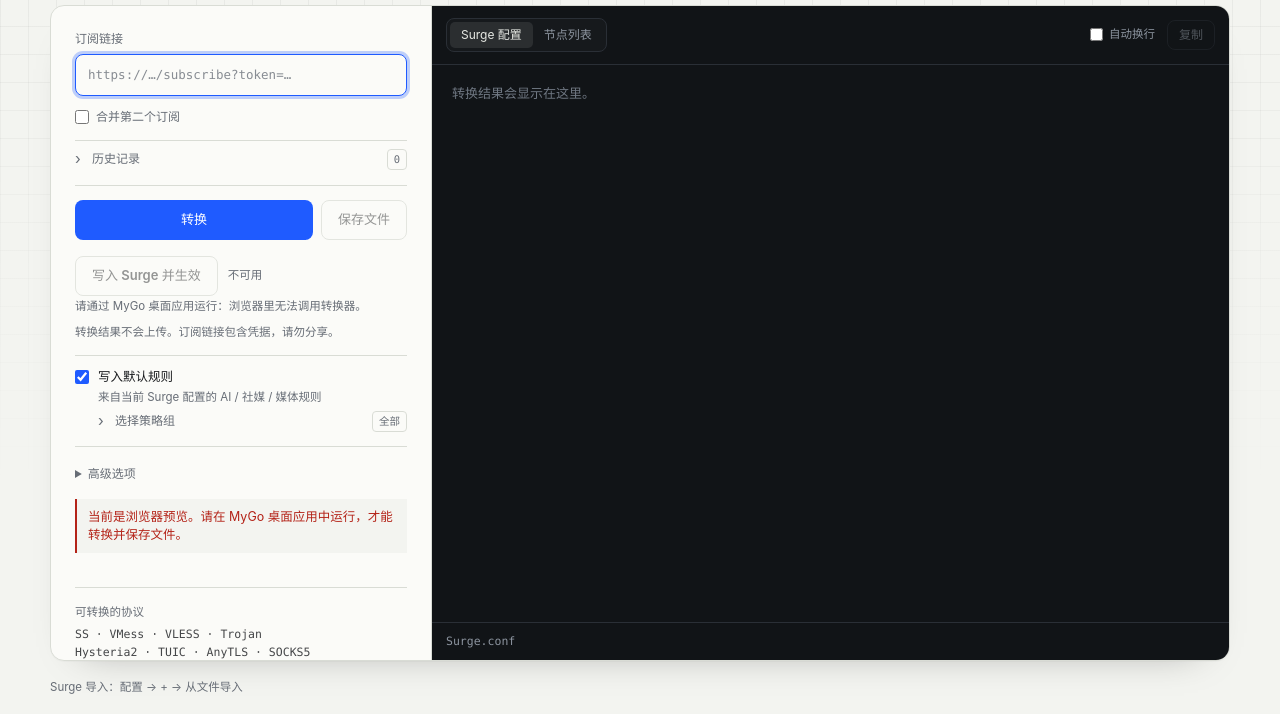
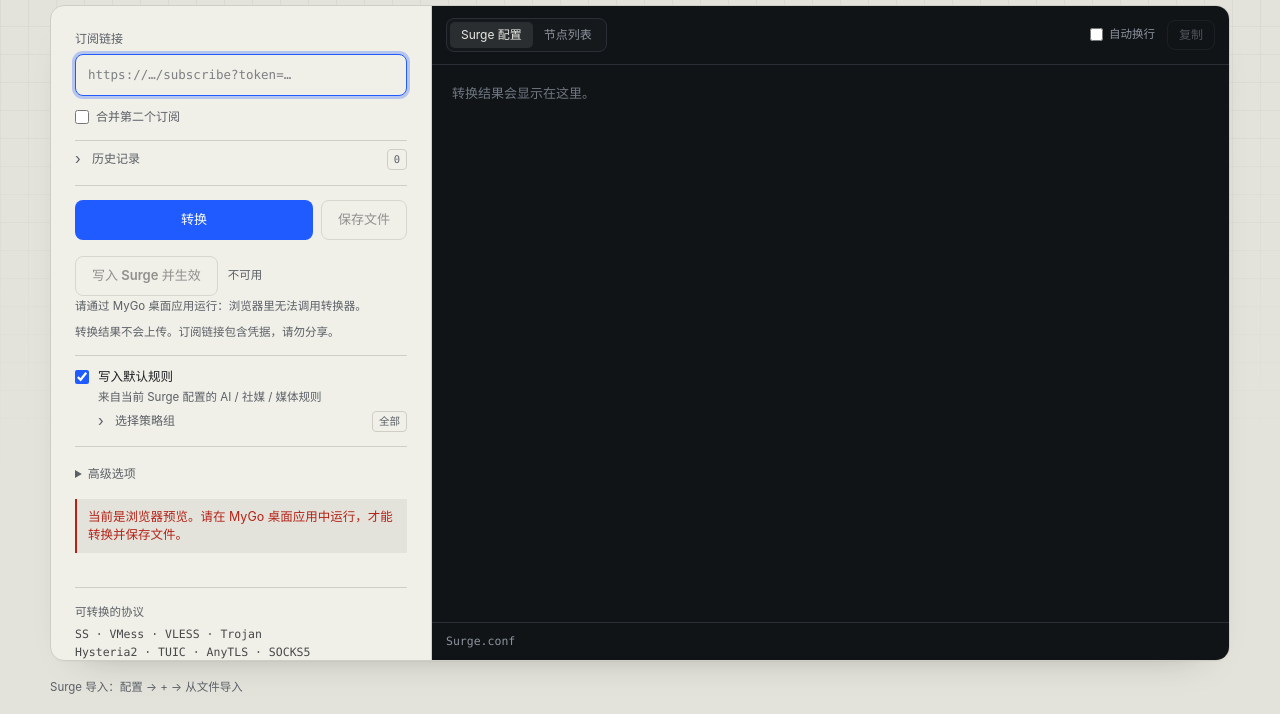
Before and after one commit to yesvichu/sub2surge, a plain HTML site: page desktop/web/index.html in a window 1280 px wide. Shown: the part 86-800 px from the top of the page. Drawn offline with Linux system fonts and the light colour scheme.

Commit message:
desktop: soften the light theme
The light palette used near-white surfaces (#fbfbf8 panels on #f3f4f0) with a
faint blue cast, which read as a large glare on a bright display.

Surfaces are now a warmer, dimmer off-white: #f0efe8 panels on #e4e3db, with
lines to match. Measured over the sidebar and page background, perceived
luminance drops from 237.7 to 225.4 of 255, and the cast goes from slightly
blue (235,238,241) to neutral (224,226,225).

Muted text was darkened at the same time, because the darker background cost
it contrast: it now measures 5.5:1 on panels and 4.9:1 on the page, above the
4.5:1 the small labels need. The dark theme is untouched.

```diff
--- a/desktop/web/style.css
+++ b/desktop/web/style.css
@@ -1,11 +1,11 @@
 :root {
   color-scheme: light dark;
-  --paper: #f3f4f0;
-  --panel: #fbfbf8;
-  --ink: #17191c;
-  --muted: #676d76;
-  --line: #d9dcd5;
-  --line-strong: #c6cac2;
+  --paper: #e4e3db;
+  --panel: #f0efe8;
+  --ink: #1c1e21;
+  --muted: #5b6067;
+  --line: #d0cec4;
+  --line-strong: #bab8ae;
   --accent: #1f5bff;
   --accent-ink: #ffffff;
   --spinner-track: rgba(255, 255, 255, 0.35);
@@ -16,7 +16,7 @@
   --code: #111417;
   --code-ink: #e6e8e3;
   --code-line: #2a2f36;
-  --grid: rgba(23, 25, 28, 0.055);
+  --grid: rgba(28, 30, 33, 0.05);
   --ring: rgba(31, 91, 255, 0.28);
   --radius: 14px;
   --font-ui: -apple-system, BlinkMacSystemFont, "SF Pro Text", "Segoe UI",
```
